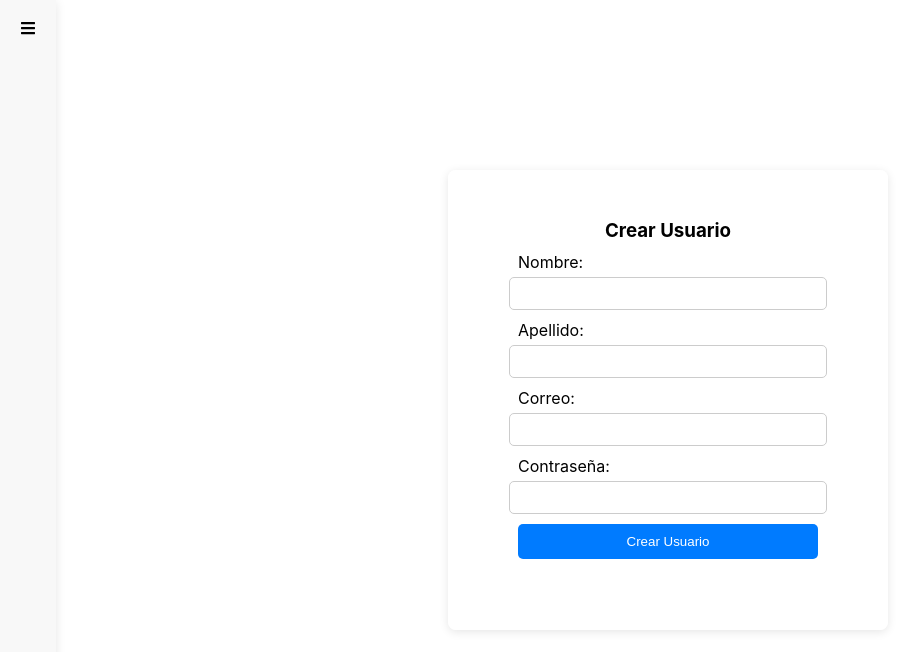
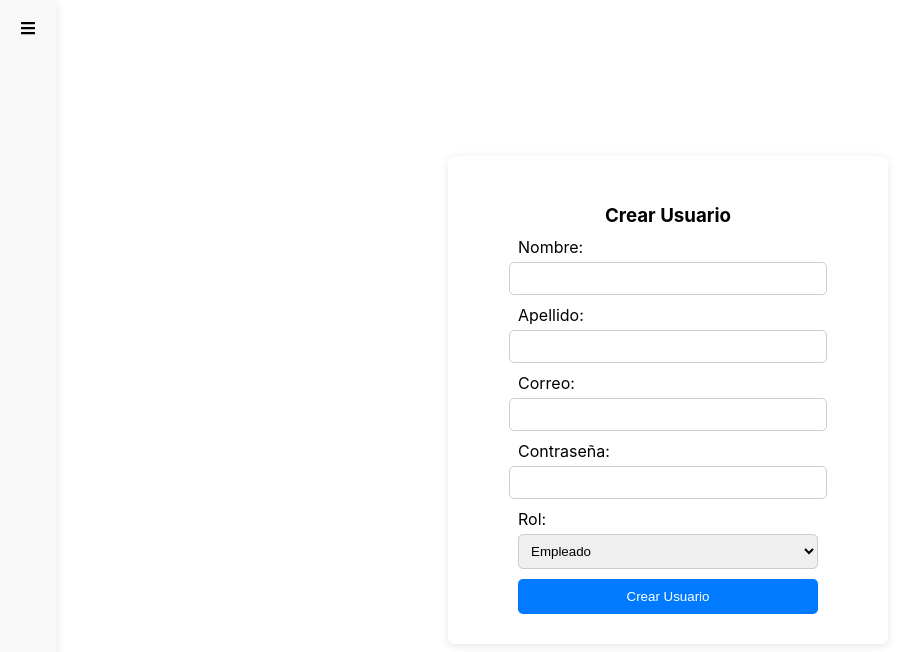
Before and after one commit to jdrr2005/TaskBoss, a React (Create React App) app in the folder Front/: page /crear-usuario in a window 1280 px wide. Shown: the top 652 px of the page, without its empty margins (0-924 px from the left). Built offline with nearby package versions, Linux system fonts and the light colour scheme.

Commit message:
Agrego rol a usuario

```diff
--- a/Front/src/components/Usuario/crearusuario/CrearUsuario.js
+++ b/Front/src/components/Usuario/crearusuario/CrearUsuario.js
@@ -7,6 +7,7 @@ const CrearUsuario = () => {
     const [apellido, setApellido] = useState('');
     const [correo, setCorreo] = useState('');
     const [contrasena, setContrasena] = useState('');
+    const [rol, setRol] = useState('Empleado');
     const [isModalVisible, setIsModalVisible] = useState(false);
 
     const handleSubmit = (e) => {
@@ -17,6 +18,7 @@ const CrearUsuario = () => {
         setApellido('');
         setCorreo('');
         setContrasena('');
+        setRol('Empleado');
     };
 
     const handleCloseModal = () => {
@@ -58,6 +60,15 @@ const CrearUsuario = () => {
                             onChange={(e) => setContrasena(e.target.value)}
                             required
                         />
+                        <label>Rol:</label>
+                        <select
+                            value={rol}
+                            onChange={(e) => setRol(e.target.value)}
+                            required
+                        >
+                            <option value="Empleado">Empleado</option>
+                            <option value="Jefe">Jefe</option>
+                        </select>
                         <button type="submit">Crear Usuario</button>
                     </form>
                 </div>
--- a/Front/src/components/Usuario/crearusuario/crearUsuario.css
+++ b/Front/src/components/Usuario/crearusuario/crearUsuario.css
@@ -103,3 +103,13 @@
     text-decoration: none;
     cursor: pointer;
 }
+
+
+.cajacrearusuario select {
+    padding: 8px;
+    margin-bottom: 10px;
+    border: 1px solid #ccc;
+    border-radius: 5px;
+    width: 100%;
+    max-width: 300px;
+}
--- a/Front/src/components/Usuario/editarusuario/EditarUsuario.js
+++ b/Front/src/components/Usuario/editarusuario/EditarUsuario.js
@@ -5,6 +5,7 @@ const EditarUsuario = ({ usuario, onActualizar, onCancelar }) => {
     const [nombre, setNombre] = useState(usuario.nombre);
     const [apellido, setApellido] = useState(usuario.apellido);
     const [correo, setCorreo] = useState(usuario.correo);
+    const [rol, setRol] = useState(usuario.rol);
     const [mensaje, setMensaje] = useState('');
 
     const handleActualizar = () => {
@@ -33,6 +34,13 @@ const EditarUsuario = ({ usuario, onActualizar, onCancelar }) => {
                     <label>Correo:</label>
                     <input type="email" value={correo} onChange={(e) => setCorreo(e.target.value)} required />
                 </div>
+                <div>
+                    <label>Rol:</label>
+                    <select value={rol} onChange={(e) => setRol(e.target.value)} required>
+                        <option value="Empleado">Empleado</option>
+                        <option value="Jefe">Jefe</option>
+                    </select>
+                </div>
                 <div className="contenedorboton">
                     <button type="boton" onClick={handleActualizar}>Actualizar</button>
                     <button type="boton" onClick={onCancelar}>Cancelar</button>
--- a/Front/src/components/Usuario/listarusuario/ListarUsuarios.js
+++ b/Front/src/components/Usuario/listarusuario/ListarUsuarios.js
@@ -7,9 +7,9 @@ import './listarUsuarios.css';
 
 const ListarUsuarios = () => {
     const [usuarios, setUsuarios] = useState([
-        { nombre: 'Juan', apellido: 'Pérez', correo: 'juan.perez@example.com' },
-        { nombre: 'Ana', apellido: 'García', correo: 'ana.garcia@example.com' },
-        { nombre: 'Sebastian', apellido: 'Pineda', correo: 'spr@example.com' }
+        { nombre: 'Juan', apellido: 'Pérez', correo: 'juan.perez@example.com', rol: 'Jefe' },
+        { nombre: 'Ana', apellido: 'García', correo: 'ana.garcia@example.com', rol: 'Jefe' },
+        { nombre: 'Sebastian', apellido: 'Pineda', correo: 'spr@example.com', rol: 'Empleado' }
     ]);
     const [usuarioSeleccionado, setUsuarioSeleccionado] = useState(null);
     const [mensaje, setMensaje] = useState('');
@@ -72,6 +72,7 @@ const ListarUsuarios = () => {
                                     <th>Nombre</th>
                                     <th>Apellido</th>
                                     <th>Correo</th>
+                                    <th>Rol</th>
                                     <th>Acciones</th>
                                 </tr>
                             </thead>
@@ -81,6 +82,7 @@ const ListarUsuarios = () => {
                                         <td>{usuario.nombre}</td>
                                         <td>{usuario.apellido}</td>
                                         <td>{usuario.correo}</td>
+                                        <td>{usuario.rol}</td>
                                         <td>
                                             <button
                                                 className="botoneditar"
```
